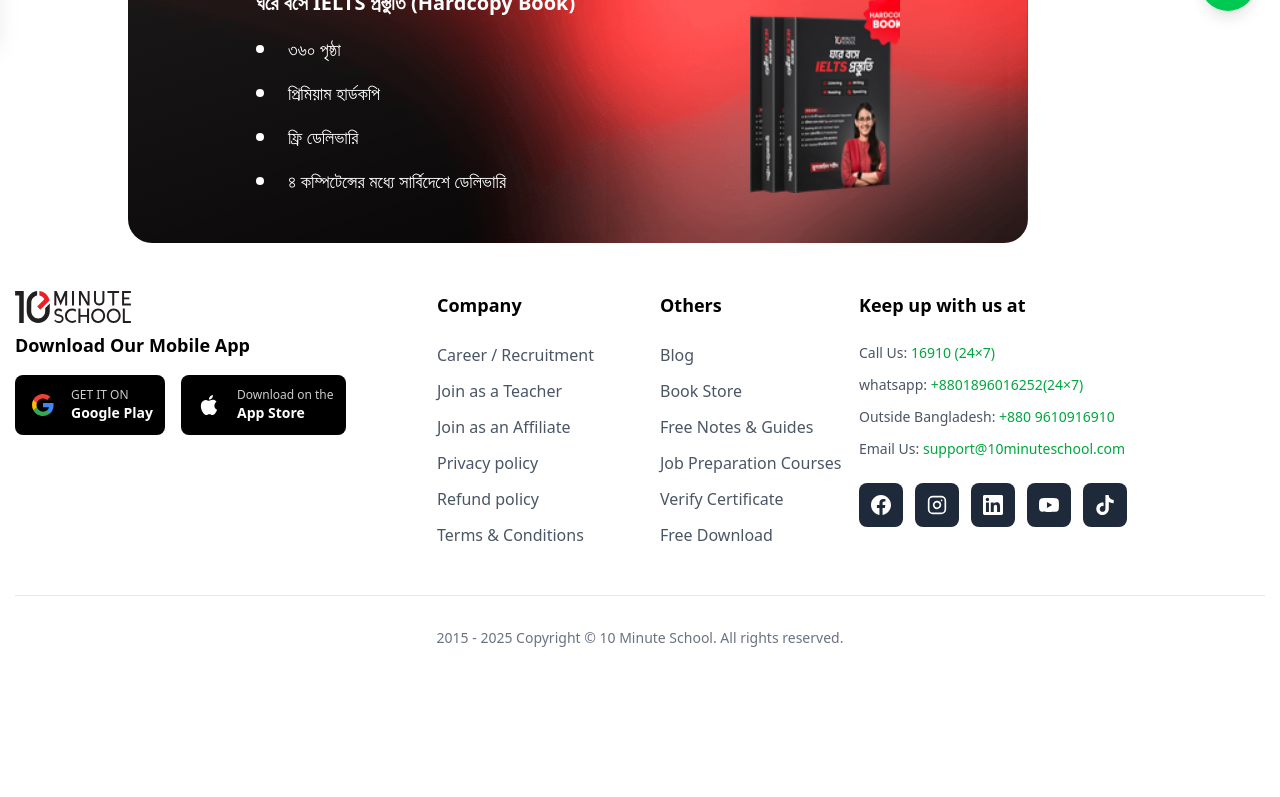
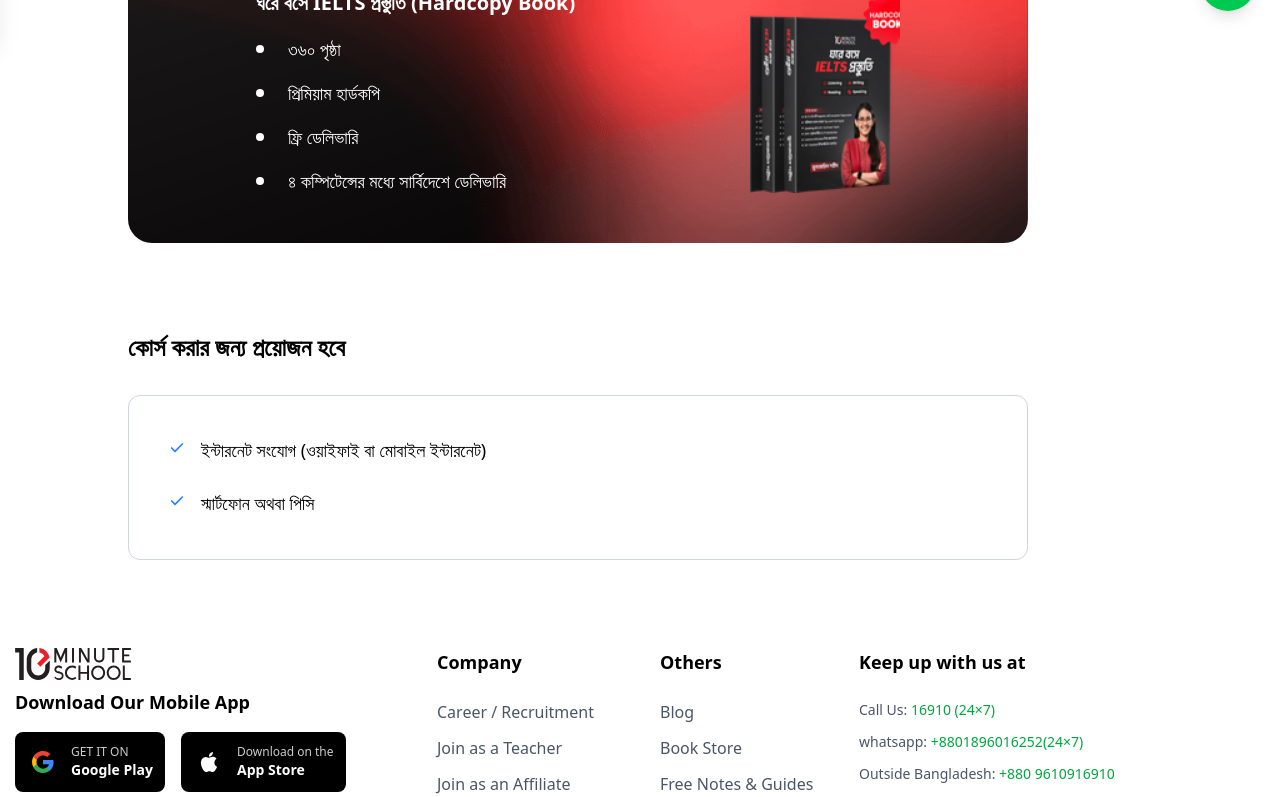
Before and after one commit to Moinulilm10/10-minutes-Frontend, a React (Vite) app: page / in a window 1280 px wide. Shown: the part 765-1562 px from the top of the page. Before the commit the page ends 1461 px from the top, so only its background shows below. Built offline with nearby package versions, Linux system fonts and the light colour scheme; no server answers.

Commit message:
`Added WhatYouNeedForAttendClass component and corresponding translations in bn.json and en.json files.`

```diff
--- a/src/App.jsx
+++ b/src/App.jsx
@@ -5,6 +5,7 @@ import CourseInstructorProfile from "./components/section/CourseInstructorProfil
 import CourseLearningOutcomes from "./components/section/CourseLearningOutcomes";
 import PDFDownloadSection from "./components/section/PDFDownloadSection";
 import WhatWeGotFromCourse from "./components/section/WhatWeGotFromCourse";
+import WhatYouNeedForAttendClass from "./components/section/WhatYouNeedForAttendClass";
 import Footer from "./components/shared/Footer";
 import Navbar from "./components/shared/Navbar";
 import NavigationSlider from "./components/shared/NavigationSlider";
@@ -23,6 +24,7 @@ function App() {
         <CourseLearningOutcomes courseSlug="ielts-course" />
         <CourseExclusiveFeatures courseSlug="ielts-course" />
         <WhatWeGotFromCourse />
+        <WhatYouNeedForAttendClass />
       </div>
       <Footer />
     </>
--- /dev/null
+++ b/src/components/section/WhatYouNeedForAttendClass.jsx
@@ -0,0 +1,41 @@
+import { Check } from "lucide-react";
+import { useLanguage } from "../../context/LanguageContext";
+
+const WhatYouNeedForAttendClass = () => {
+  const { t } = useLanguage();
+  return (
+    <div className="w-[450px] md:w-[850px] lg:w-[900px] py-6 md:py-8 lg:py-10">
+      {/* Header Text */}
+      <h2 className="text-lg md:text-xl lg:text-2xl font-semibold text-black mb-6 md:mb-8 text-left">
+        {t("what_you_need.title")}
+      </h2>
+
+      {/* Requirements Container */}
+      <div className="border border-gray-300 rounded-lg md:rounded-xl p-6 md:p-8 lg:p-10 bg-white ">
+        <div className="space-y-4 md:space-y-6">
+          {/* First Requirement */}
+          <div className="flex items-start gap-3 md:gap-4">
+            <div className="flex-shrink-0 mt-1">
+              <Check className="w-4 h-4 text-blue-500" strokeWidth={2.5} />
+            </div>
+            <p className="text-base md:text-base lg:text-lg text-black leading-relaxed">
+              {t("what_you_need.internet")}
+            </p>
+          </div>
+
+          {/* Second Requirement */}
+          <div className="flex items-start gap-3 md:gap-4">
+            <div className="flex-shrink-0 mt-1">
+              <Check className="w-4 h-4 text-blue-500" strokeWidth={2.5} />
+            </div>
+            <p className="text-base md:text-base lg:text-lg text-black leading-relaxed">
+              {t("what_you_need.device")}
+            </p>
+          </div>
+        </div>
+      </div>
+    </div>
+  );
+};
+
+export default WhatYouNeedForAttendClass;
--- a/src/locales/bn.json
+++ b/src/locales/bn.json
@@ -80,5 +80,8 @@
   "what_we_get.hardcopy": "প্রিমিয়াম হার্ডকপি",
   "what_we_get.delivery": "ফ্রি ডেলিভারি",
   "what_we_get.nationwide": "৪ কম্পিটেন্সের মধ্যে সার্বিদেশে ডেলিভারি",
+  "what_you_need.title": "কোর্স করার জন্য প্রয়োজন হবে",
+  "what_you_need.internet": "ইন্টারনেট সংযোগ (ওয়াইফাই বা মোবাইল ইন্টারনেট)",
+  "what_you_need.device": "স্মার্টফোন অথবা পিসি",
   "bn": "EN"
 }
--- a/src/locales/en.json
+++ b/src/locales/en.json
@@ -79,5 +79,8 @@
   "what_we_get.hardcopy": "Premium hardcopy",
   "what_we_get.delivery": "Free delivery",
   "what_we_get.nationwide": "Nationwide delivery across 4 competencies",
+  "what_you_need.title": "What You Need to Attend the Course",
+  "what_you_need.internet": "Internet connection (Wi-Fi or mobile data)",
+  "what_you_need.device": "Smartphone or PC",
   "bn": "বাং"
 }
```
